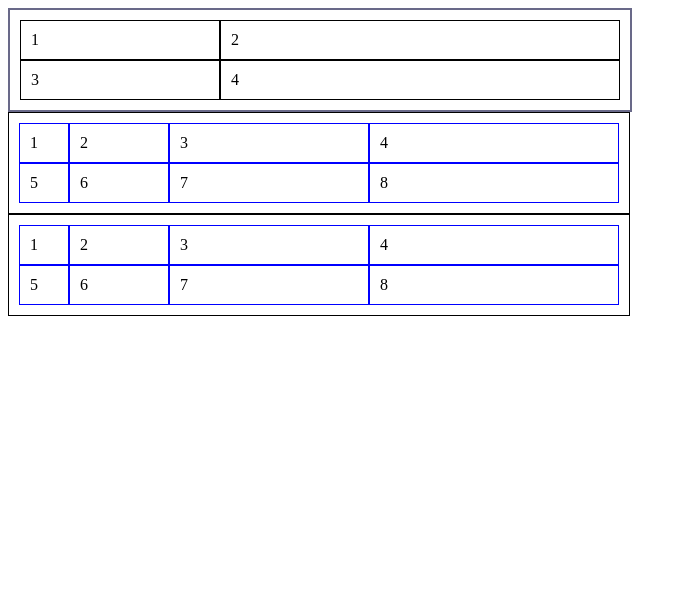
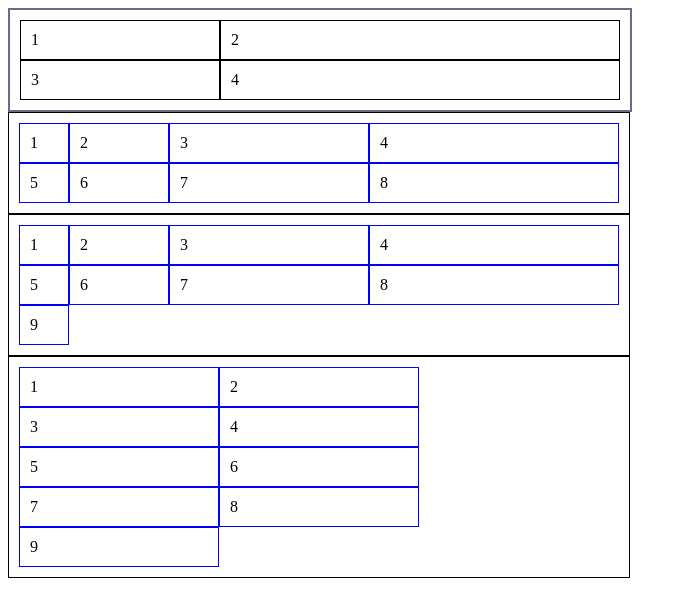
Before and after one commit to elizatim777/grid, a plain HTML site: page index.html in a window 1280 px wide. Shown: the whole page, without its empty margins (0-687 px from the left). Drawn offline with Linux system fonts and the light colour scheme.

Commit message:
trete vse

```diff
--- a/index.html
+++ b/index.html
@@ -25,15 +25,28 @@
     <div id="w2">8</div>
     </div>
 
-    <div id="w1">
-	<div id="w2">1</div>
-	<div id="w2">2</div>
-	<div id="w2">3</div>
-	<div id="w2">4</div>
-    <div id="w2">5</div>
-    <div id="w2">6</div>
-    <div id="w2">7</div>
-    <div id="w2">8</div>
+    <div id="e1">
+	<div id="e2">1</div>
+	<div id="e2">2</div>
+	<div id="e2">3</div>
+	<div id="e2">4</div>
+    <div id="e2">5</div>
+    <div id="e2">6</div>
+    <div id="e2">7</div>
+    <div id="e2">8</div>
+    <div id="e2">9</div>
+    </div>
+
+    <div id="r1">
+	<div id="r2">1</div>
+	<div id="r2">2</div>
+	<div id="r2">3</div>
+	<div id="r2">4</div>
+    <div id="r2">5</div>
+    <div id="r2">6</div>
+    <div id="r2">7</div>
+    <div id="r2">8</div>
+    <div id="r2">9</div>
     </div>
 </body>
 </html>
--- a/style.css
+++ b/style.css
@@ -23,3 +23,29 @@
     padding: 10px;
     border: 1px solid blue;
 }
+
+#e1 {
+    display: grid;
+    grid-template-columns: 50px 100px 200px 250px;
+    border: 1px solid black;
+    padding: 10px;
+    width: 600px;
+}
+
+#e2 {
+    padding: 10px;
+    border: 1px solid blue;
+}
+
+#r1 {
+    display: grid;
+    grid-template-columns: 200px 200px;
+    border: 1px solid black;
+    padding: 10px;
+    width: 600px;
+}
+
+#r2 {
+    padding: 10px;
+    border: 1px solid blue;
+}
```
